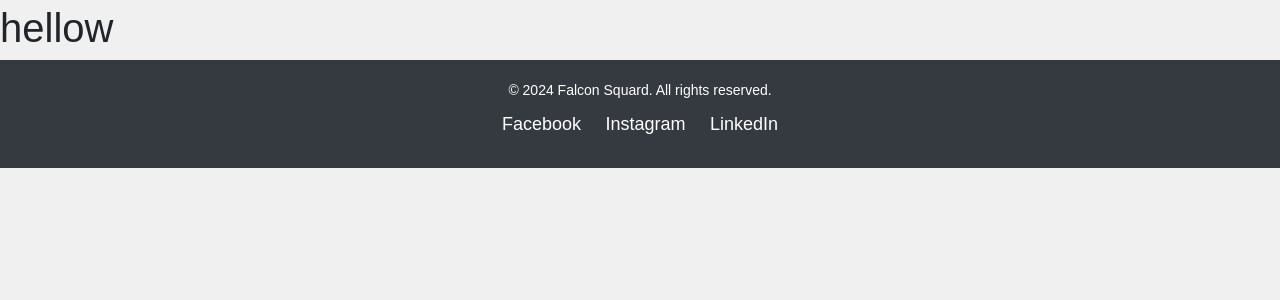
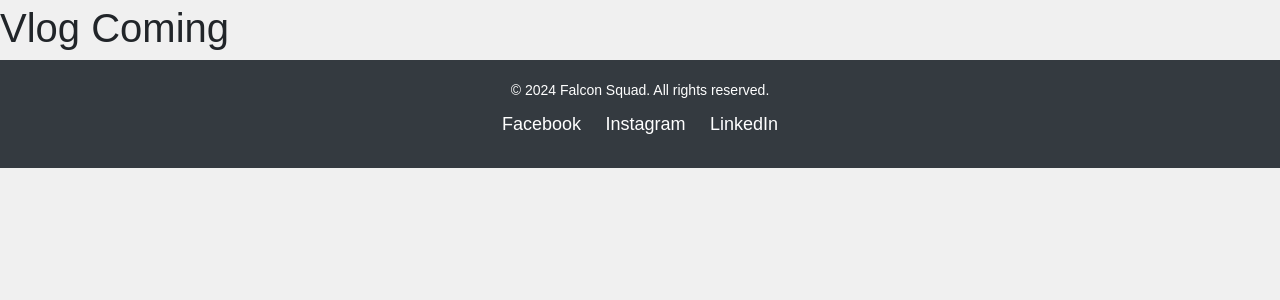
Before and after one commit to tohidrupok/Domicator-77-Cricket-Club, a Django app: page /vlog/ in a window 1280 px wide. Shown: the part 66-366 px from the top of the page. Run offline with Django 4.2, Linux system fonts and the light colour scheme; data comes from the database, SQL or seed files in the repository; both versions use the stored data as it was after the commit; some libraries are stand-ins or nearby versions.

Commit message:
add vlog

```diff
--- a/Profile/templates/about.html
+++ b/Profile/templates/about.html
@@ -266,7 +266,7 @@
     </div>
 
     <div class="footer">
-        <p>&copy; 2024 Falcon Squard. All rights reserved.</p>
+        <p>&copy; 2024 Falcon Squad. All rights reserved.</p>
         <div class="social-icons">
             <a href="https://www.facebook.com/groups/dominator77/">Facebook</a>
             {% comment %} <a href="https://twitter.com">Twitter</a> {% endcomment %}
--- a/Profile/templates/home.html
+++ b/Profile/templates/home.html
@@ -237,7 +237,7 @@
         </div>
     </div>
     <div class="footer">
-        <p>&copy; 2024 Falcon Squard. All rights reserved.</p>
+        <p>&copy; 2024 Falcon Squad. All rights reserved.</p>
         <div class="social-icons">
             <a href="https://www.facebook.com/groups/dominator77/">Facebook</a>
             {% comment %} <a href="https://twitter.com">Twitter</a> {% endcomment %}
--- a/Profile/templates/plater_details.html
+++ b/Profile/templates/plater_details.html
@@ -172,7 +172,7 @@
         <a href="{% url 'home' %}">Home</a>
         <a href="{% url 'about' %}">About</a>
         <a href="{% url 'profile' %}">Players</a>
-        <a href="#">Vlog</a>
+        <a href="{% url 'vlog' %}">Vlog</a>
         <a href="#">Contact</a>
     </div>
     <div class="container">
@@ -214,7 +214,7 @@
         </div>
     </div>
     <div class="footer">
-        <p>&copy; 2024 Dominator 77. All rights reserved.</p>
+        <p>&copy; 2024 Falcon Squad. All rights reserved.</p>
         <div class="social-icons">
             <a href="https://facebook.com"><i class="fab fa-facebook-f"></i></a>
             <a href="https://twitter.com"><i class="fab fa-twitter"></i></a>
--- a/Profile/templates/players.html
+++ b/Profile/templates/players.html
@@ -225,7 +225,7 @@
                     <a class="nav-link" href="{% url 'profile' %}">Players</a>
                 </li>
                 <li class="nav-item">
-                    <a class="nav-link" href="#">Vlog</a>
+                    <a class="nav-link" href="{% url 'vlog' %}">Vlog</a>
                 </li>
                 <li class="nav-item">
                     <a class="nav-link" href="#">Contact</a>
@@ -292,7 +292,7 @@
         </div>
     </div>
     <div class="footer">
-        <p>&copy; 2024 Falcon Squard. All rights reserved.</p>
+        <p>&copy; 2024 Falcon Squad. All rights reserved.</p>
         <div class="social-icons">
             <a href="https://www.facebook.com/groups/dominator77/">Facebook</a>
             <a href="https://www.instagram.com/diu.net.bd?igsh=aWoybWxkcTJpOWZw">Instagram</a>
--- a/Profile/templates/vlog.html
+++ b/Profile/templates/vlog.html
@@ -97,11 +97,11 @@
     </nav>
 
     <div>
-        <h1> hellow </h1>
+        <h1> Vlog Coming </h1>
     </div>
 
     <div class="footer">
-        <p>&copy; 2024 Falcon Squard. All rights reserved.</p>
+        <p>&copy; 2024 Falcon Squad. All rights reserved.</p>
         <div class="social-icons">
             <a href="https://www.facebook.com/groups/dominator77/">Facebook</a>
             <a href="https://www.instagram.com/diu.net.bd?igsh=aWoybWxkcTJpOWZw">Instagram</a>
```
Also changed, not shown: db.sqlite3, media/Players_images/WhatsApp_Image_2024-07-13_at_1.48.09_AM.jpeg (added), media/leader_images/316238596_1319583448586905_2687124435246639775_n.jpg (deleted), media/leader_images/Offical_pic_2022.jpg (deleted), media/leader_images/Offical_pic_2022_X8R46Uv.jpg (deleted), media/leader_images/WhatsApp_Image_2024-07-13_at_4.30.10_AM.jpeg (deleted), media/leader_images/WhatsApp_Image_2024-07-13_at_4.30.10_AM_1.jpeg (deleted), media/leader_images/WhatsApp_Image_2024-07-13_at_4.30.10_AM_1_jW7hCU6.jpeg (deleted), media/leader_images/WhatsApp_Image_2024-07-13_at_4.30.10_AM_1_sq9V1QG.jpeg (deleted), media/leader_images/WhatsApp_Image_2024-07-13_at_4.30.10_AM_gJVnTgl.jpeg (deleted), media/leader_images/as_n.jpg (deleted), media/leader_images/rakib1.jpg (deleted).
